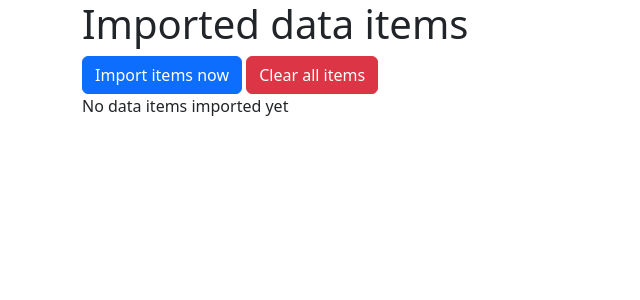
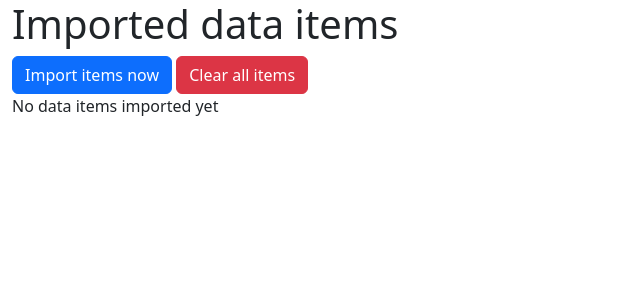
Before and after one commit to ifireball/django-workers-test, a Django app: page / in a window 1280 px wide. Shown: the top 300 px of the page, without its empty margins (0-640 px from the left). Run offline with Django 3.2, Linux system fonts and the light colour scheme; data that the repository does not hold is empty; some libraries are stand-ins or nearby versions.

Commit message:
Fix styling for mobile
Needed some HTML boilerplate for Bootstrap to work properly

```diff
--- a/etl/templates/etl/list_items.html
+++ b/etl/templates/etl/list_items.html
@@ -1,11 +1,15 @@
+<!doctype html>
 {% load bootstrap5 %}
 <html>
 <head>
+    <meta charset="utf-8">
+    <meta name="viewport" content="width=device-width, initial-scale=1">
+    {% bootstrap_css %}
+
     <title>Imported data items</title>
-    {% bootstrap_css %}
 </head>
 <body>
-<div class="container">
+<div class="container-fluid">
     <h1>Imported data items</h1>
     <a class="btn btn-primary" href="{% url 'manual_import' %}">Import items now</a>
     <a class="btn btn-danger" href="{% url 'clear_items' %}">Clear all items</a>
```
